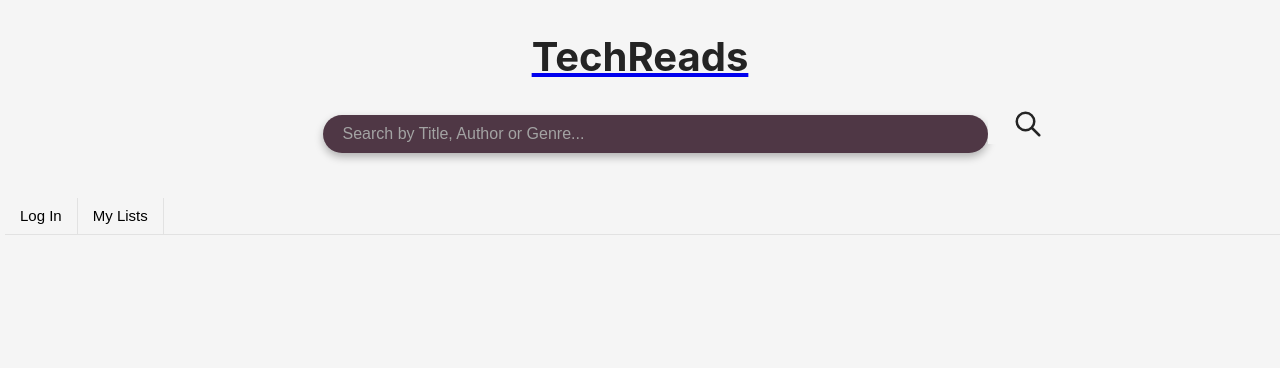
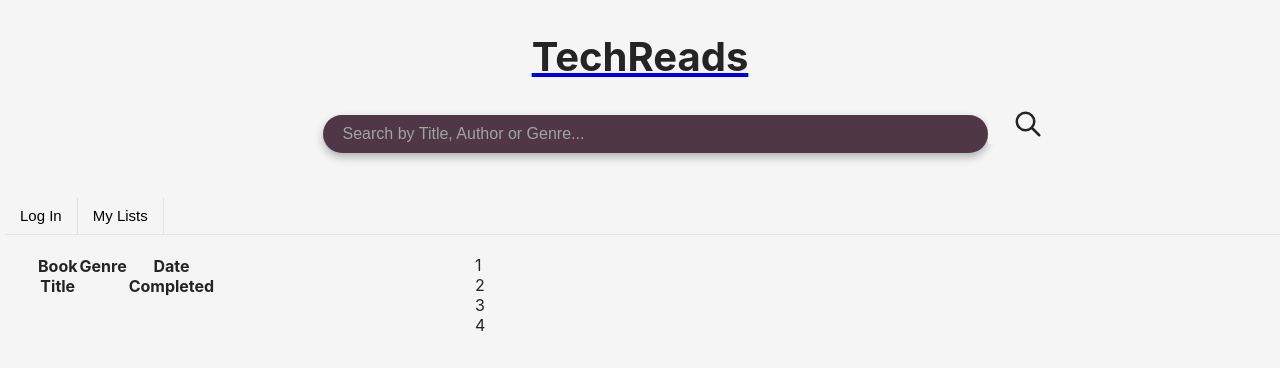
Before and after one commit to nicd1/Client-Side-Web-Dev, a React (Create React App) app: page /lists in a window 1280 px wide. Shown: the top 368 px of the page. Built offline with nearby package versions, Linux system fonts and the light colour scheme.

Commit message:
begin list page, added nav bar. need to make functions for appropriate rendering

```diff
--- /dev/null
+++ b/src/components/ContentTable/contentTable.js
@@ -0,0 +1,12 @@
+import React from 'react';
+
+export default function Table() {
+
+    return (
+        <tr>
+            <th>Book Title</th>
+            <th>Genre</th>
+            <th>Date Completed</th>
+        </tr>
+    );
+}
--- /dev/null
+++ b/src/components/ContentTable/contentTable.jsx
@@ -0,0 +1,7 @@
+import styled from 'styled-components';
+
+const ContentTable = styled.table`
+
+`;
+
+export default ContentTable;
--- /dev/null
+++ b/src/components/NavBar/listBar.js
@@ -0,0 +1,16 @@
+import React from 'react';
+import NavBar from './navbar';
+
+export default function CreateNav() {
+
+    return (
+        <NavBar>
+            1
+            2
+            3
+            4
+        </NavBar>
+    );
+}
+
+// TODO: Create functions to render CompletedBooks(), CurrentlyReading(), My Interests(), Recommended Books()
--- /dev/null
+++ b/src/components/NavBar/navbar.jsx
@@ -0,0 +1,13 @@
+import styled from 'styled-components';
+
+const NavBar = styled.nav`
+    display: inline-block;
+    list-style: none;
+    display: inline;
+    width: 100%;
+    margin-left: 450px;
+    margin-right: auto;
+
+`;
+
+export default NavBar;
--- a/src/pages/lists.js
+++ b/src/pages/lists.js
@@ -1,15 +1,20 @@
 import React from 'react';
 import { WrapperMain, ContentWrapper } from '../components/Wrapper/wrapper';
 import Header from '../components/SearchBar/header';
+import ContentTable from '../components/ContentTable/contentTable';
+import Table from '../components/ContentTable/contentTable.js';
+import NavBar from '../components/NavBar/listBar';
 
 export default function ListPage() {
-
 
 	return (
 		<WrapperMain>
 		{Header()}
 		<ContentWrapper>
-
+			{NavBar()}
+			<ContentTable>
+				{Table()}
+			</ContentTable>
 		</ContentWrapper>
 		</WrapperMain>
 	);
```
Also changed, not shown: 1 other file (tests, documents, lock files or other folders).
